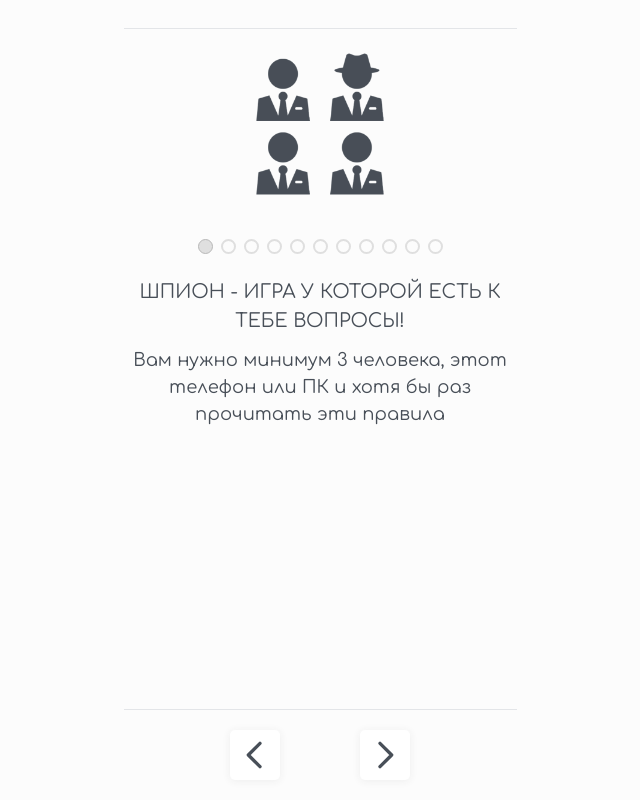
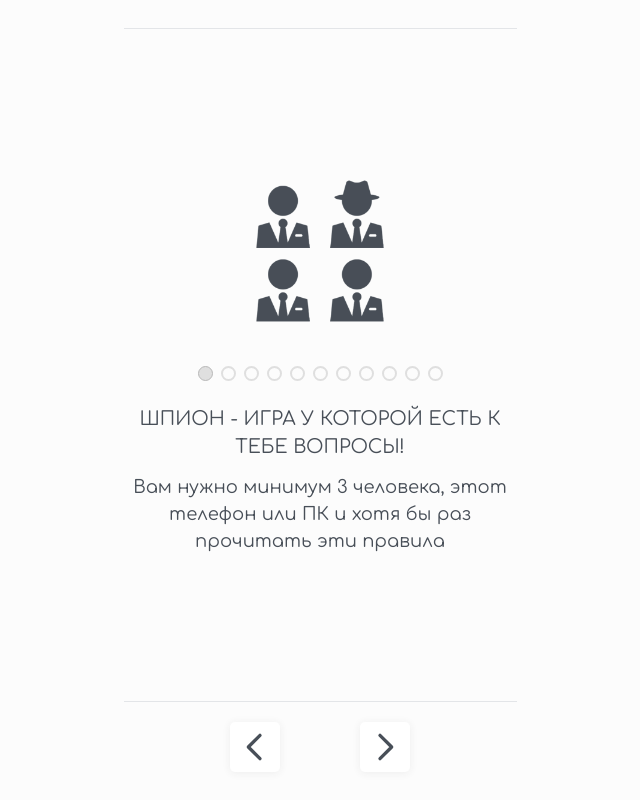
Before and after one commit to TTyKaH/spy, a Nuxt app: page /rules in a window 1280 px wide. Shown: the whole page, without its empty margins (320-960 px from the left). Built offline with nearby package versions, Linux system fonts and the light colour scheme.

Commit message:
upd styles

```diff
--- a/pages/rules.vue
+++ b/pages/rules.vue
@@ -1,6 +1,6 @@
 <template>
   <section id="rules">
-    <div class="wrap wrap-py rules-box flex flex-col relative">
+    <div class="wrap wrap-py flex flex-col justify-between">
       <div class="line"></div>
       <div class="overflow-scroll py-5">
         <div v-for="(rule, idx) in rules" :key="idx">
@@ -24,7 +24,7 @@
         </div>
       </div>
       <!-- <div class="flex justify-center gap-20 py-7 absolute"> -->
-      <div class="grid gap-5 pb-5 absolute">
+      <div class="grid gap-5">
         <div class="line"></div>
         <div class="flex justify-center gap-20">
           <button class="btn btn-without-p-correction" @click="prev()">
@@ -76,9 +76,6 @@ export default {
 
 <style lang="scss">
 #rules {
-  .rules-box {
-    padding-bottom: 91px;
-  }
   .circles {
     .circle {
       width: 15px;
@@ -99,12 +96,5 @@ export default {
   p {
     font-size: 18px;
   }
-
-  .absolute {
-    background-color: var(--bg-color-main);
-    bottom: 0;
-    right: 16px;
-    left: 16px;
-  }
 }
 </style>
```
